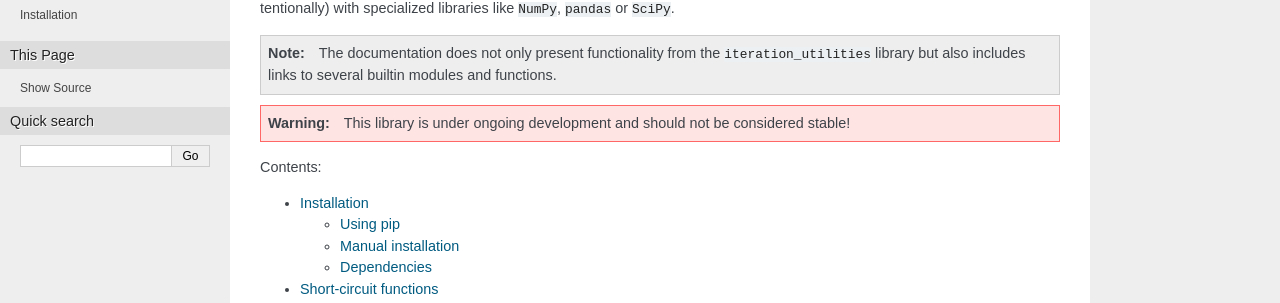
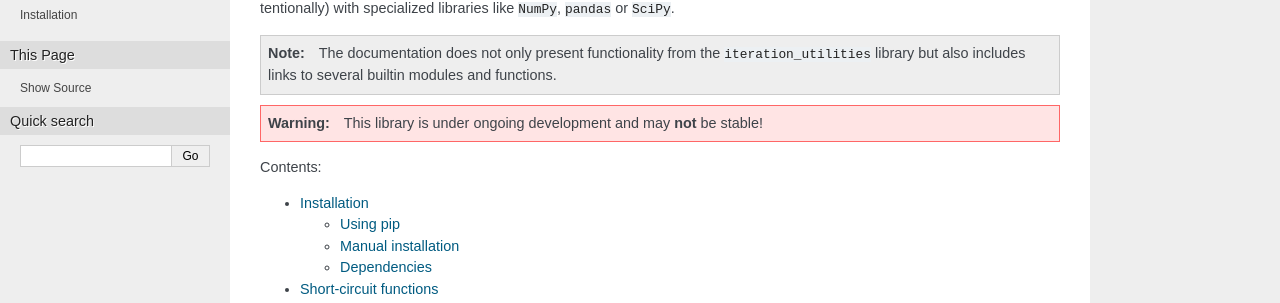
Before and after one commit to MSeifert04/iteration_utilities, a Sphinx documentation site: the page built from docs/index.rst, in a window 1280 px wide. Shown: the part 193-496 px from the top of the page. Built offline with Sphinx 7.4.7, drawn with Linux system fonts in a browser that asks for light colours.

Commit message:
slight rewording

```diff
--- a/docs/index.rst
+++ b/docs/index.rst
@@ -16,8 +16,7 @@ specialized libraries like ``NumPy``, ``pandas`` or ``SciPy``.
    builtin modules and functions.
 
 .. warning::
-   This library is under ongoing development and should not be considered
-   stable!
+   This library is under ongoing development and may **not** be stable!
 
 Contents:
 
```
